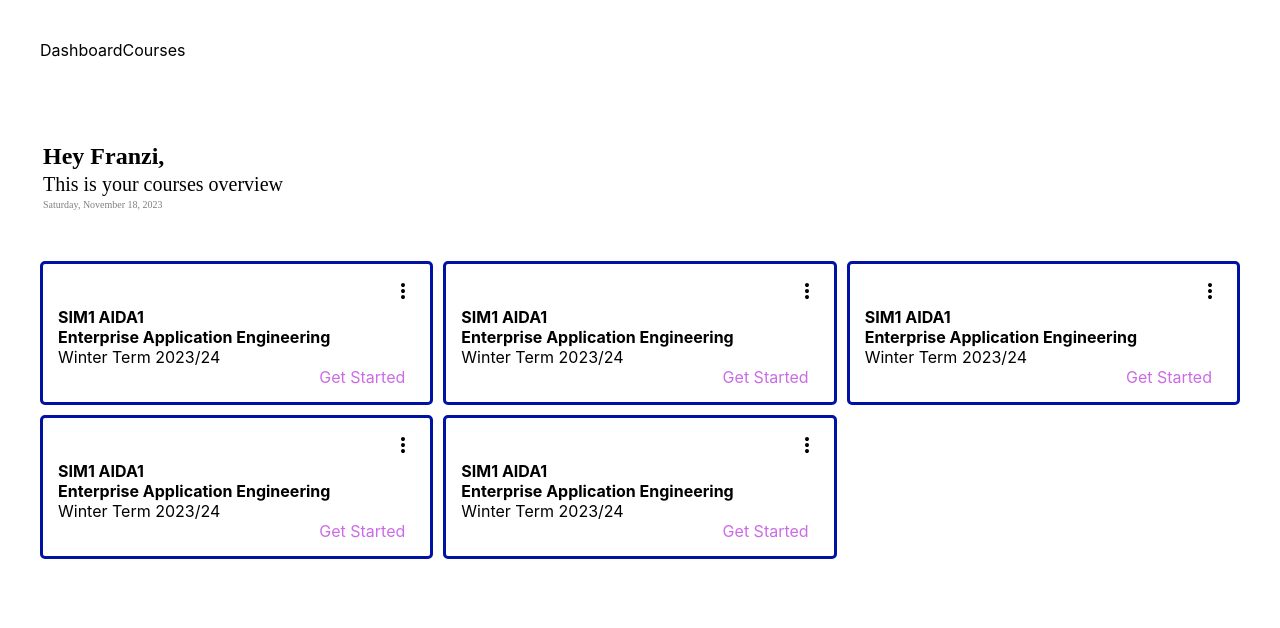
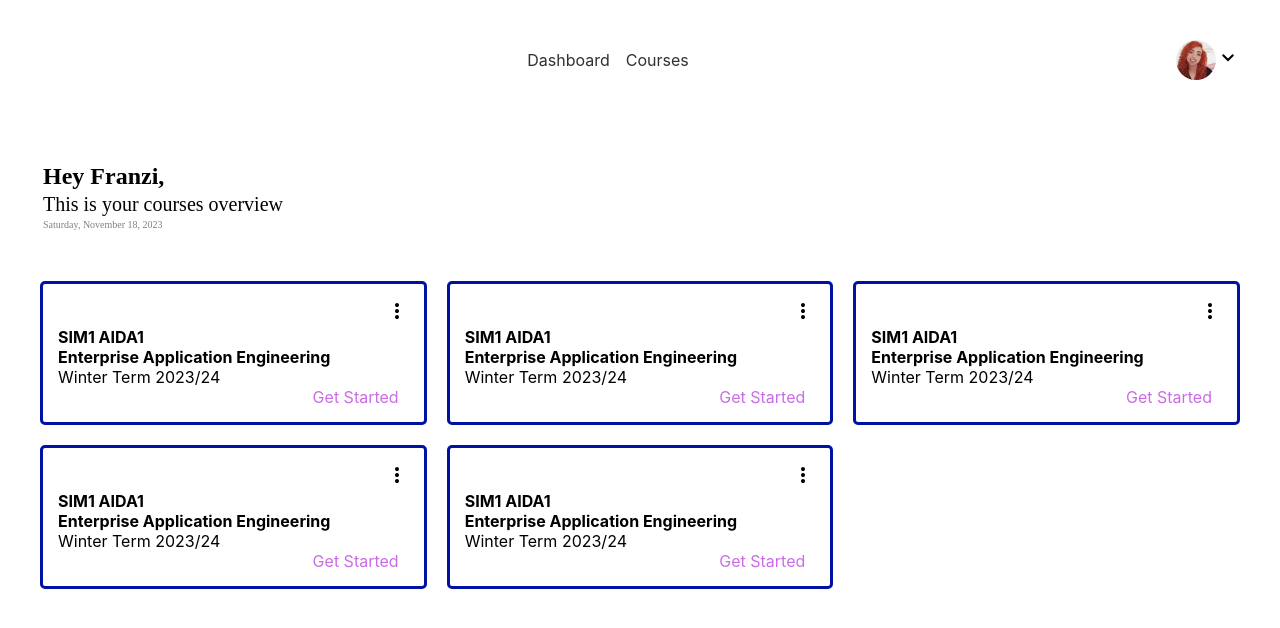
Before and after one commit to ayatoullah/OnlineTutoring, a React (Create React App) app: page /courses in a window 1280 px wide. Shown: the top 628 px of the page. Built offline with nearby package versions, Linux system fonts and the light colour scheme.

Commit message:
add header

```diff
--- a/src/components/CourseList.css
+++ b/src/components/CourseList.css
@@ -2,7 +2,15 @@
     display:grid;
     grid-template-columns: 1fr 1fr 1fr;
     grid-template-rows: auto;
-    row-gap: 10px;
-    column-gap: 10px;
+    row-gap: 20px;
+    column-gap: 20px;
+
 
 }
+
+@media only screen and (max-device-width: 425px) {
+    .courses-container{
+        display:grid;
+        grid-template-columns: 1fr;
+    }
+}
--- a/src/components/Header.css
+++ b/src/components/Header.css
@@ -1,5 +1,5 @@
 .header {
     padding:40px;
     display: grid;
-    grid-template-areas: "logo tabs tabs icons";
+    grid-template-areas: "logo tabs usermenu";
 }
--- a/src/components/Header.js
+++ b/src/components/Header.js
@@ -1,6 +1,6 @@
 import Logo from './Logo.js';
 import Tabs from './Tabs.js';
-import Icons from './Icons.js';
+import Icons from './UserMenu.js';
 import './Header.css';
 const Header = () => {
     return(
--- a/src/components/Logo.css
+++ b/src/components/Logo.css
@@ -0,0 +1,3 @@
+.logo {
+    grid-area: logo;
+}
--- a/src/components/Logo.js
+++ b/src/components/Logo.js
@@ -1,6 +1,8 @@
+import './Logo.css'
 const Logo = () => {
     return (
         <>
+            <div class="logo"></div>
         </>
     );
 }
--- a/src/components/Tab.css
+++ b/src/components/Tab.css
@@ -0,0 +1,4 @@
+.tab:hover {
+    text-decoration: undeline;
+
+}
--- a/src/components/Tab.js
+++ b/src/components/Tab.js
@@ -1,7 +1,8 @@
+import './Tab.css';
 const Tab = (props) =>  {
     return (
         <>
-            <div class="Tab">{props.name}</div>
+            <div class="tab">{props.name}</div>
         </>
     );
 }
--- a/src/components/Tabs.css
+++ b/src/components/Tabs.css
@@ -1,4 +1,8 @@
 .tabs {
     display: flex;
     flex-direction: row;
+    align-self: center;
+    justify-content: center;
+    column-gap: 1rem;
+    color:#30302f;
 }
--- /dev/null
+++ b/src/components/UserMenu.css
@@ -0,0 +1,17 @@
+.user-container{
+    display:flex;
+    flex-direction: row;
+    justify-content: flex-end;
+    grid-area: usermenu;
+}
+.avatar {
+    width:40px;
+    height:40px;
+}
+img{
+    border-radius: 50%;
+    max-width: 100%;
+}
+.expand-arrow {
+    align-self: center;
+}
--- /dev/null
+++ b/src/components/UserMenu.js
@@ -0,0 +1,19 @@
+import './UserMenu.css';
+import Avatar from '../assets/icons/avatar.jpg';
+import Expand from '../assets/icons/expand.svg';
+
+const UserMenu = () => {
+    return (
+        <>
+            <div class="user-container">
+                <div class="avatar">
+                    <img src={Avatar} alt="your pic"/>
+                </div>
+                <div class="expand-arrow">
+                    <img src={Expand} alt="user menu"/>
+                </div>
+            </div>
+        </>
+    );
+}
+export default UserMenu;
```
Also changed, not shown: src/components/Icons.js (deleted, +0 -8 lines), src/components/Icons.css (deleted).
